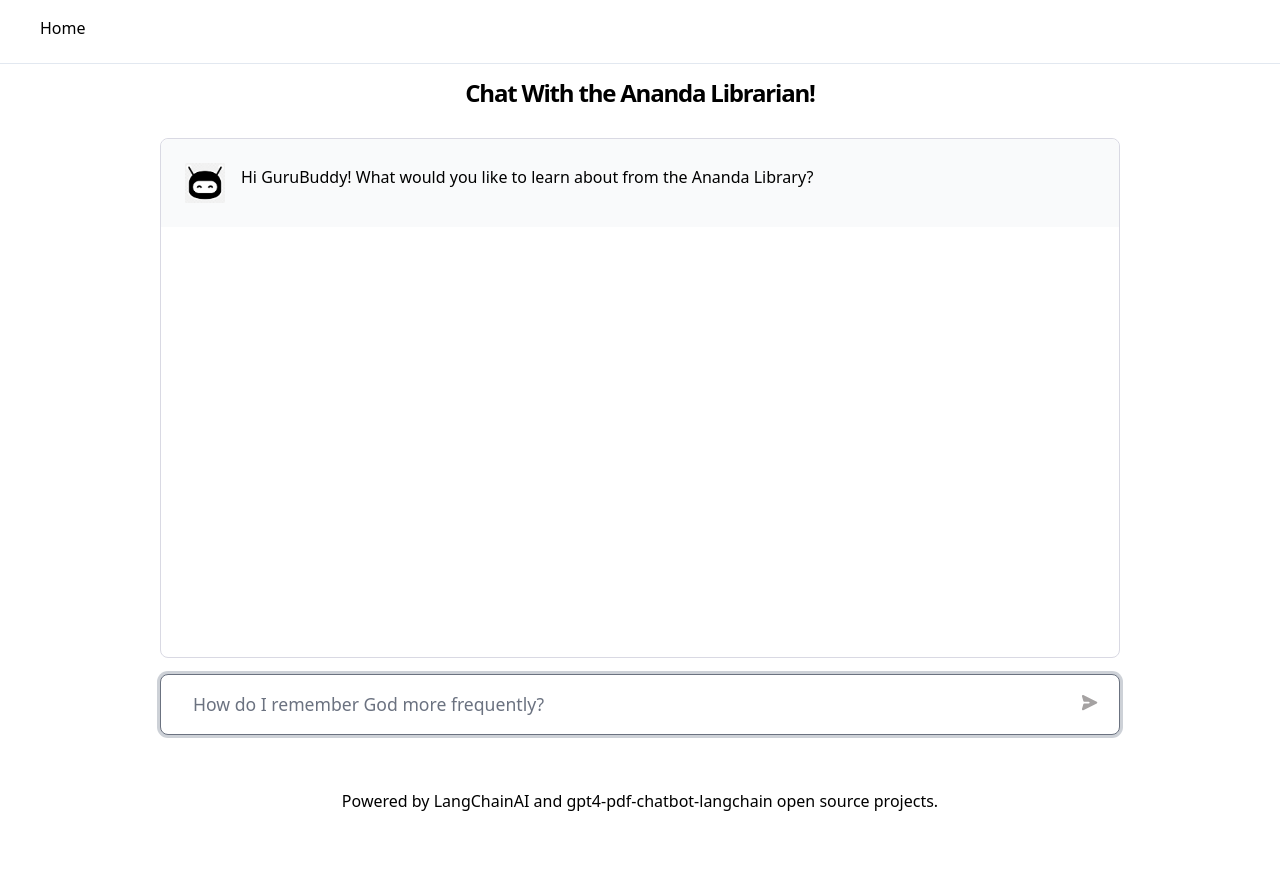
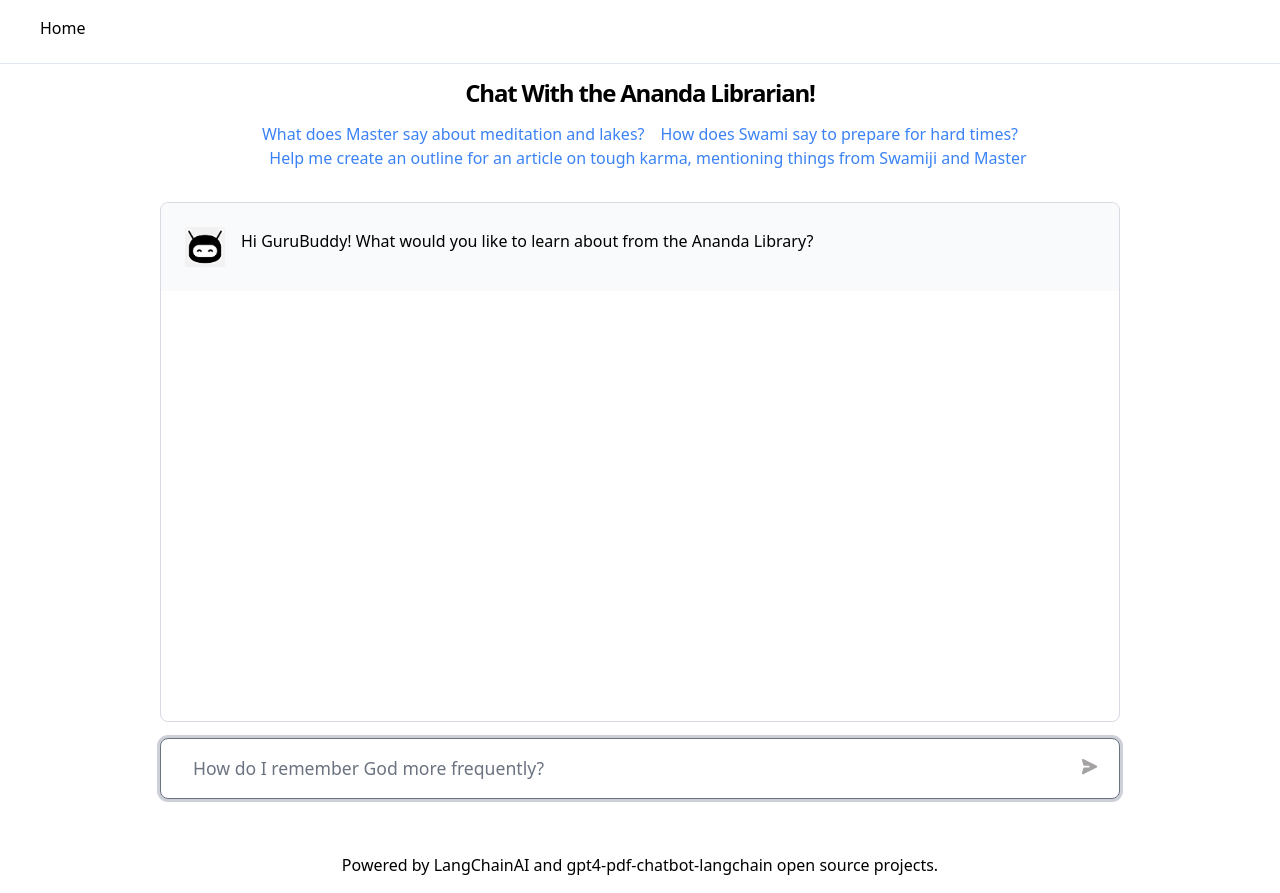
Before and after one commit to mayooear/gpt4-pdf-chatbot-langchain, a Next.js app: page / in a window 1280 px wide. Before the commit the page ends 829 px from the top, so only its background shows below. Built offline with nearby package versions, Linux system fonts and the light colour scheme.

Commit message:
example queries

```diff
--- a/pages/index.tsx
+++ b/pages/index.tsx
@@ -127,6 +127,26 @@ export default function Home() {
           <h1 className="text-2xl font-bold leading-[1.1] tracking-tighter text-center">
             Chat With the Ananda Librarian!
           </h1>
+          <div className="text-center">
+            <button
+              className="text-blue-500 hover:underline"
+              onClick={() => setQuery("What did Master say about meditation and lakes?")}
+            >
+              What does Master say about meditation and lakes?
+            </button>
+            <button
+              className="ml-4 text-blue-500 hover:underline"
+              onClick={() => setQuery("How does Swami say to prepare for hard times?")}
+            >
+              How does Swami say to prepare for hard times?
+            </button>
+            <button
+              className="ml-4 text-blue-500 hover:underline"
+              onClick={() => setQuery("Help me create an outline for an article on tough karma, mentioning things from Swamiji and Master")}
+            >
+              Help me create an outline for an article on tough karma, mentioning things from Swamiji and Master
+            </button>
+          </div>
           <main className={styles.main}>
             <div className={styles.cloud}>
               <div ref={messageListRef} className={styles.messagelist}>
```
